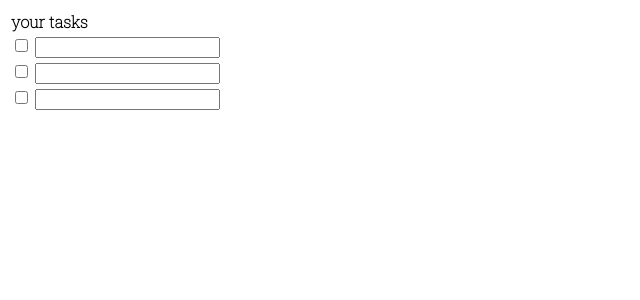
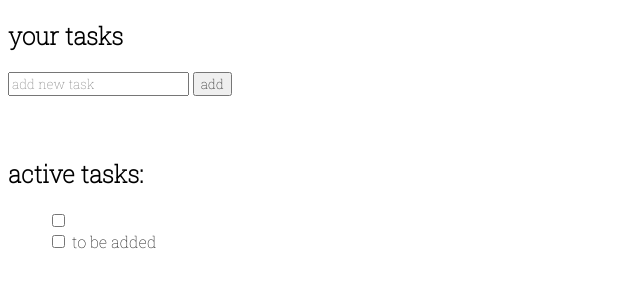
Before and after one commit to Vahid1919/vahid1919.github.io, a PHP site: page / in a window 1280 px wide. Before the commit the part shown is almost empty. Shown: the top 300 px of the page, without its empty margins (0-640 px from the left). Run offline with PHP 8.4, Linux system fonts and the light colour scheme.

Commit message:
modified html structure and added some php for later use

```diff
--- a/index.css
+++ b/index.css
@@ -1,3 +1,11 @@
-th{
+*{
     font-family: 'Roboto Slab', serif;
 }
+
+h2{
+    font-family: 'Roboto Slab', serif;
+}
+
+li{
+    list-style-type: none;
+}
--- a/index.html
+++ b/index.html
@@ -1,35 +1,40 @@
+<?php
+$elements = 5;
+
+>
+
 <!DOCTYPE html>
 <html lang="en">
 <head>
     <meta charset="UTF-8">
     <meta http-equiv="X-UA-Compatible" content="IE=edge">
     <meta name="viewport" content="width=device-width, initial-scale=1.0">
+
+    <!-- Fonts -->
     <link rel="preconnect" href="https://fonts.googleapis.com">
     <link rel="preconnect" href="https://fonts.gstatic.com" crossorigin>
     <link href="https://fonts.googleapis.com/css2?family=Roboto+Slab:wght@100&display=swap" rel="stylesheet">
+
+    <!-- Stylesheet Link -->
     <link rel="stylesheet" type="text/css" href="index.css">
     <title>Document</title>
 </head>
 <body >
-    <form>
-        <!-- <h2>your tasks</h2> -->
+    <h2>your tasks</h2>
+    <form action="POST" target="index.html">
+      <input type="text" name="new_task" placeholder="add new task">
+      <input type="submit" value="add">
+    </form>
+    <br>
+    <br>
 
-        <table>
-            <th style="text-align: left;">
-                your tasks
-            </th>
-            <tr>
-                <td><input type="checkbox"> <input type="text"></td>
-            </tr>
-            <tr>
-                <td><input type="checkbox"> <input type="text"></td>
-            </tr>
-            <tr>
-                <td><input type="checkbox"> <input type="text"></td>
-            </tr>
-        </table>
+    <h2>active tasks:</h2>
+    <ul>
+        <?php foreach(elements as element):?>
+        <li><input type="checkbox"> <?php echo element;?></li>
+        <?endforeach;?>
+       <li><input type="checkbox"> to be added</li>
+    </ul>
 
-        <!-- <input type="checkbox"> <input type="text"> -->
-    </form>
 </body>
 </html>
```
